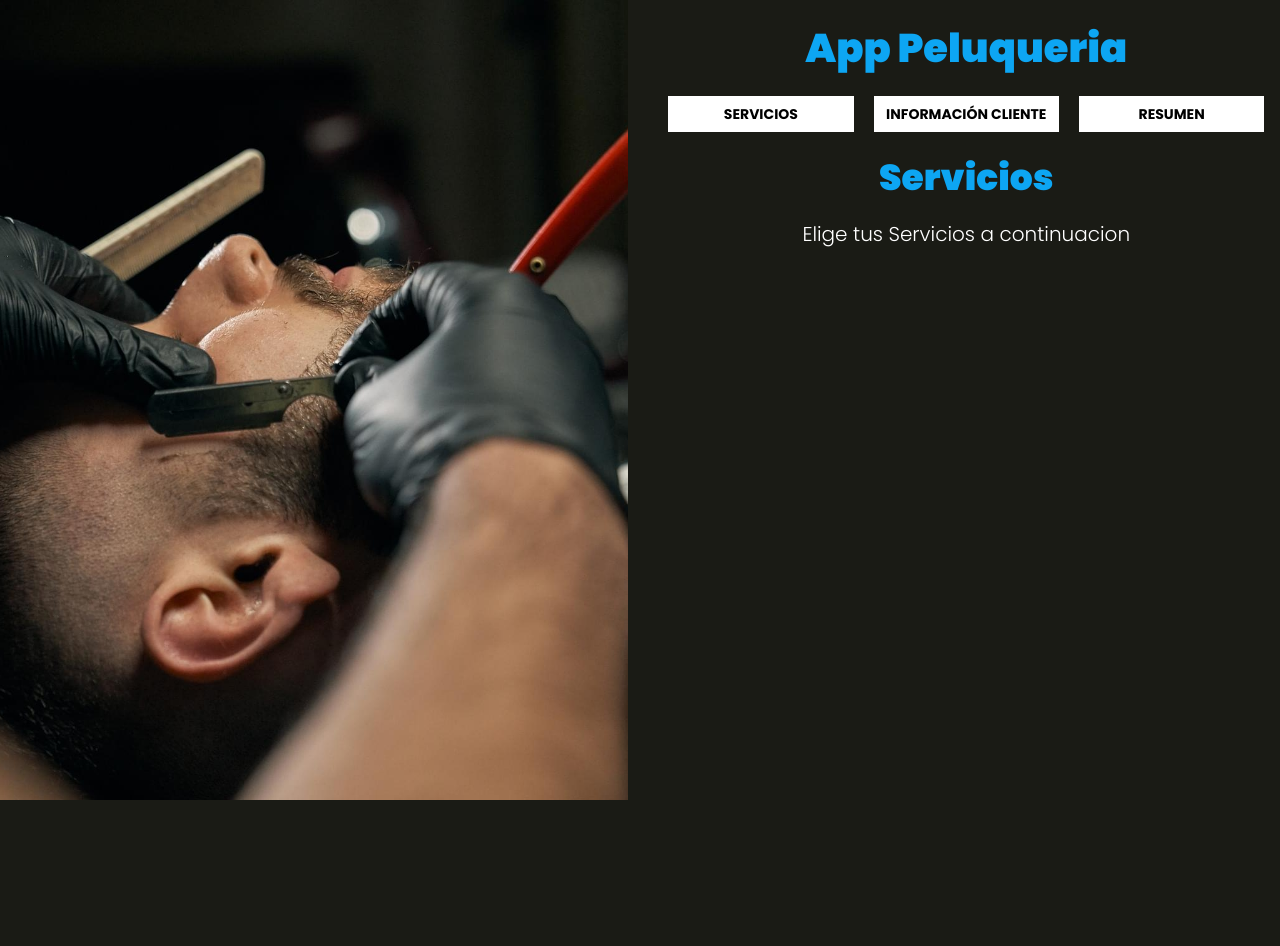
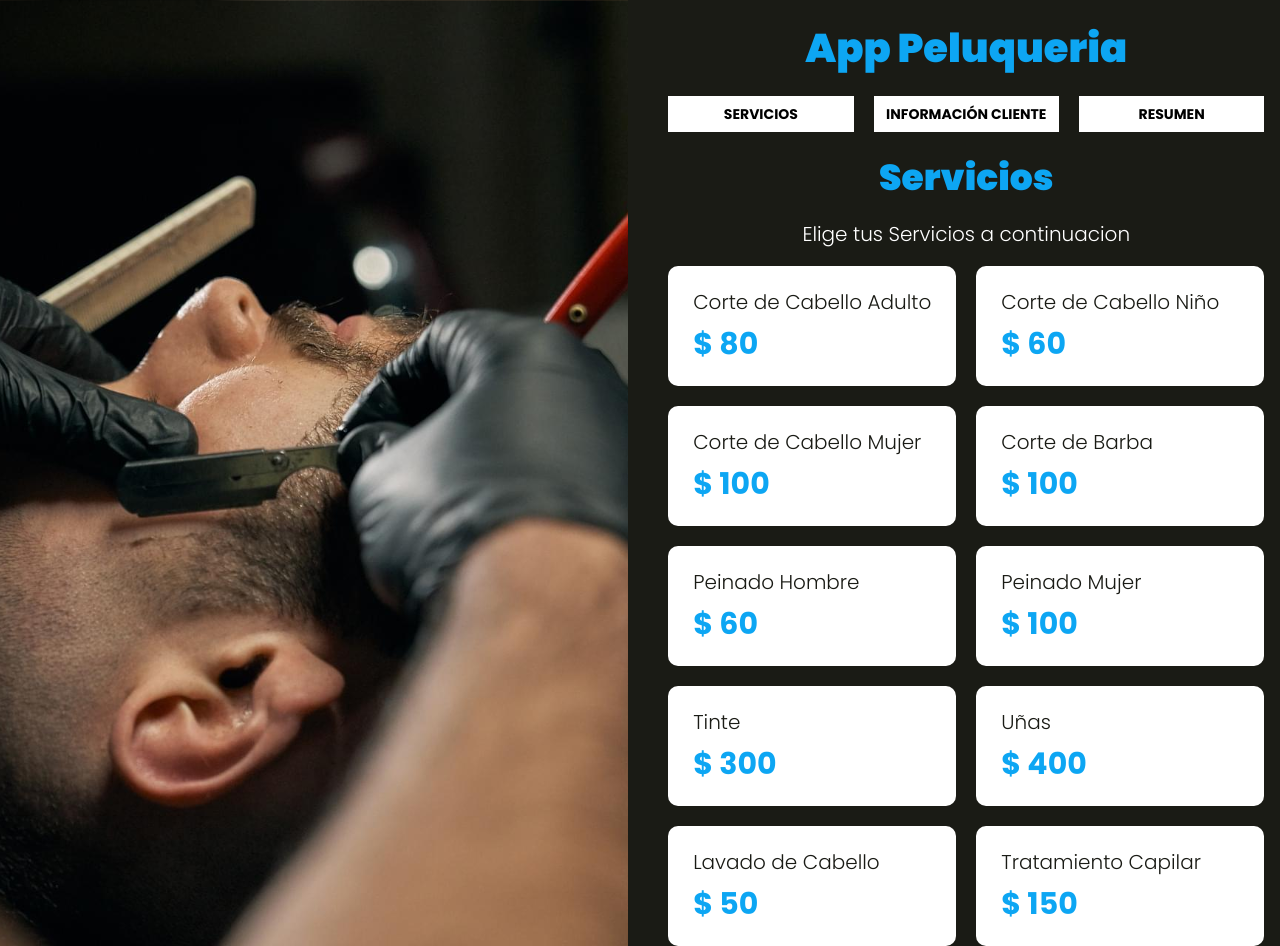
Before and after one commit to ramirogisone/APPSalon, a website: page index.html in a window 1280 px wide. Before the commit the page ends 800 px from the top, so only its background shows below. Drawn offline with Linux system fonts and the light colour scheme.

Commit message:
agrego html y css para la seccion de servicios

```diff
--- a/index.html
+++ b/index.html
@@ -24,7 +24,7 @@
 			<div class="seccion">
 				<h2>Servicios</h2>
 				<p class="text-center">Elige tus Servicios a continuacion</p>
-				<div class="listado-servicios"></div>
+				<div id="servicios" class="listado-servicios"></div>
 			</div>
 			<div class="seccion">
 				<h2>Tus datos y cita</h2>
```
Also changed, not shown: build/css/app.css, build/js/bundle.min.js, 2 other files.
